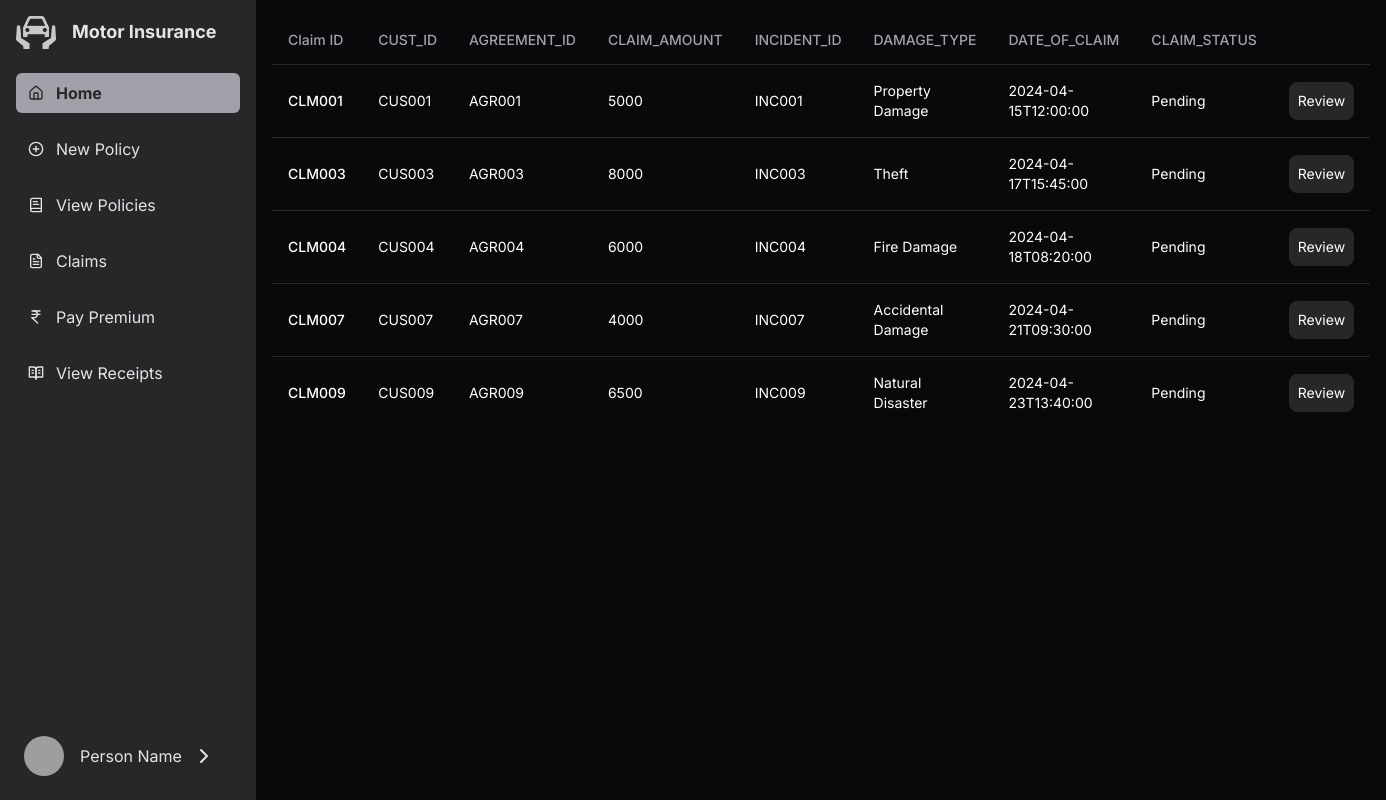
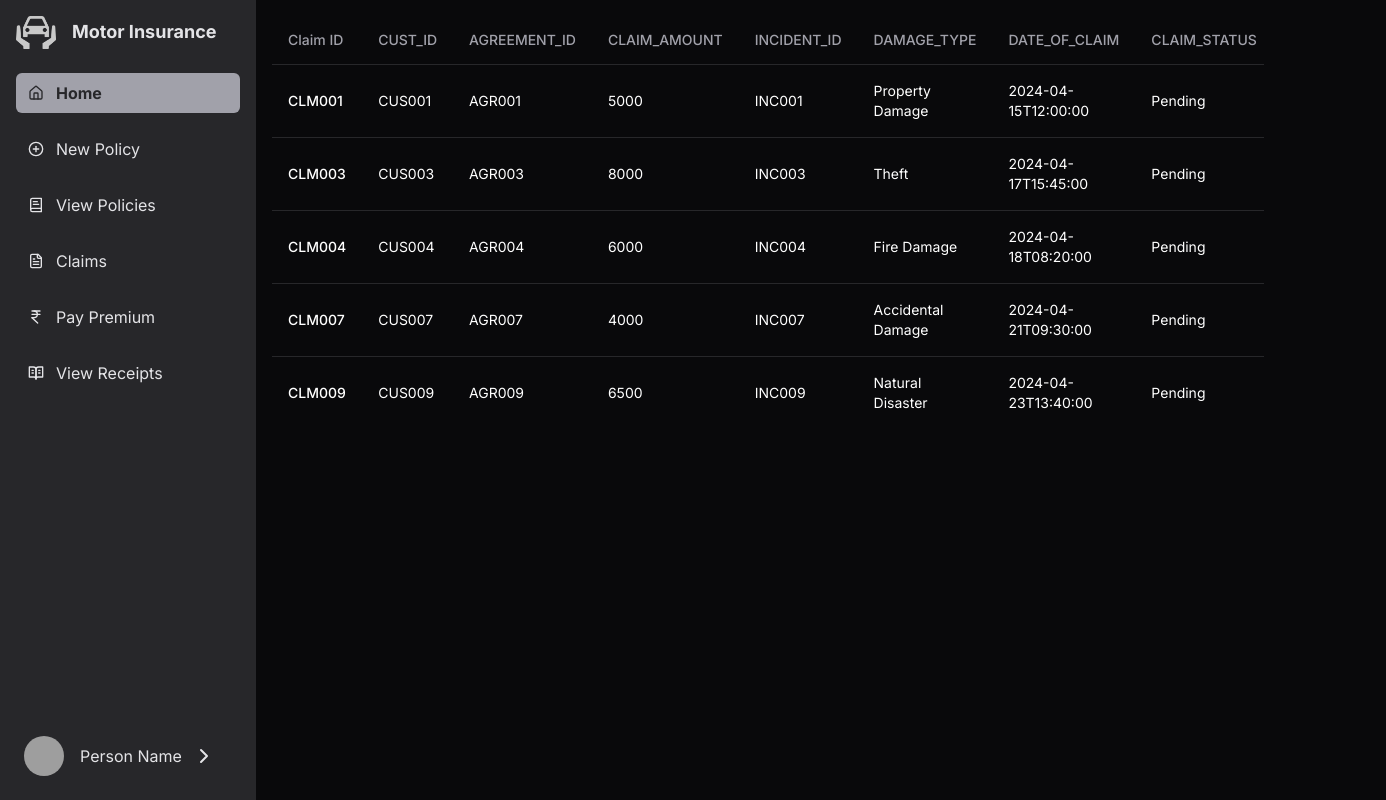
Before and after one commit to harshsoni-harsh/dbms-project, a Next.js app: page /damage-inspector in a window 1280 px wide. Shown: the whole page, 1386 px wide, since content can reach past the window. Built offline with nearby package versions, Linux system fonts and the light colour scheme; grey boxes are pictures that could not be loaded.

Commit message:
Fixed Responsive issue

```diff
--- a/app/damage-inspector/layout.tsx
+++ b/app/damage-inspector/layout.tsx
@@ -11,7 +11,7 @@ export default function RootLayout({
         <div className='min-h-screen flex'>
             <Sidenav params={params} />
             <div className='shrink-0 w-64 max-md:hidden'></div>
-            <div className='max-md:pt-4 min-h-screen w-full'>
+            <div className='max-md:pt-4 w-full overflow-auto'>
                 <div className="md:hidden mb-2 ml-12 flex gap-4 items-center font-bold text-lg">
                     <Image
                         src="/images/company-logo.png"
--- a/app/damage-inspector/page.tsx
+++ b/app/damage-inspector/page.tsx
@@ -1,5 +1,4 @@
 "use client"
-import { Button } from "@/components/ui/button";
 import {
   Table,
   TableBody,
@@ -9,7 +8,7 @@ import {
   TableRow,
 } from "@/components/ui/table"
 import DamageReview from "@/components/DamageReview";
-import { useEffect, useState } from "react";
+import { useState } from "react";
 
 const claimData = [
   {
@@ -190,7 +189,7 @@ const DamageInspector = () => {
     });
 
     setClaimInfo(updatedClaim)
-
+    console.log(updatedClaim);
   }
 
   const onReject = (id: string) => {
@@ -203,10 +202,11 @@ const DamageInspector = () => {
     });
 
     setClaimInfo(updatedClaim)
+    console.log(updatedClaim);
   }
 
   return (
-    <div className="max-w-full max-h-full flex flex-col p-4">
+    <div className="max-w-full max-h-full flex flex-col p-4 overflow-auto">
       <Table>
         <TableHeader>
           <TableRow>
```
